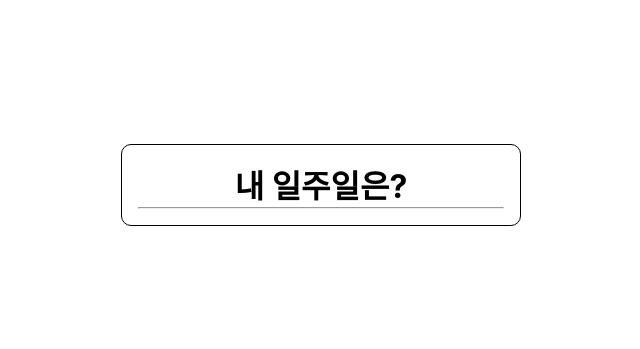
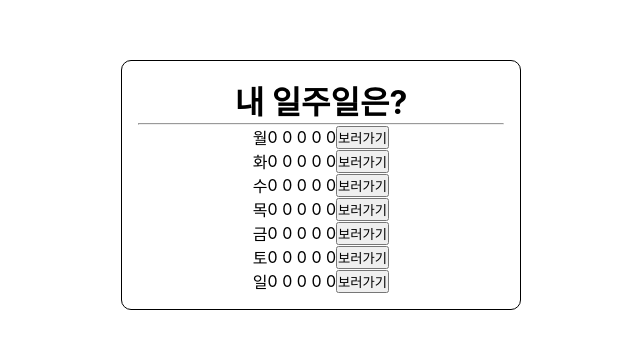
Before and after one commit to KoreanDinosaurs/React_Prac_1, a React (Create React App) app in the folder homework/: page / in a window 1280 px wide. Shown: the part 215-564 px from the top of the page, without its empty margins (319-959 px from the left). Built offline with nearby package versions, Linux system fonts and the light colour scheme.

Commit message:
DayRate.js update[map]

```diff
--- a/homework/src/App.js
+++ b/homework/src/App.js
@@ -1,12 +1,26 @@
 import React from "react";
 import {Route, Routes} from "react-router-dom"
 import styled from "styled-components"
+import DayRate from "./DayRate";
 
 function App() {
+  const [list, setList] = React.useState([
+    "월",
+    "화",
+    "수",
+    "목",
+    "금",
+    "토",
+    "일",
+  ])
+
   return (
     <Container>
       <h1>내 일주일은?</h1>
       <hr />
+      <Routes>
+        <Route path="/" element={<DayRate list={list}/>} />
+      </Routes>
     </Container>
   );
 }
--- /dev/null
+++ b/homework/src/DayRate.js
@@ -0,0 +1,38 @@
+import React from "react";
+import styled from "styled-components";
+
+export default function DayRate(props) {
+    const day_list = props.list;
+
+    return(
+        <div>
+            {day_list.map((v, i) => {
+                return(
+                    <Container key={i}>
+                        <Day>{v}</Day>
+                        <Rate>0 0 0 0 0</Rate>
+                        <Button>보러가기</Button>
+                    </Container>
+                )
+            })}
+        </div>
+    )
+}
+
+const Container = styled.div`
+    display: flex;
+    justify-content: center;
+    align-items: center;
+`;
+
+const Day = styled.span`
+
+`;
+
+const Rate = styled.div`
+
+`;
+
+const Button = styled.button`
+
+`;
```
